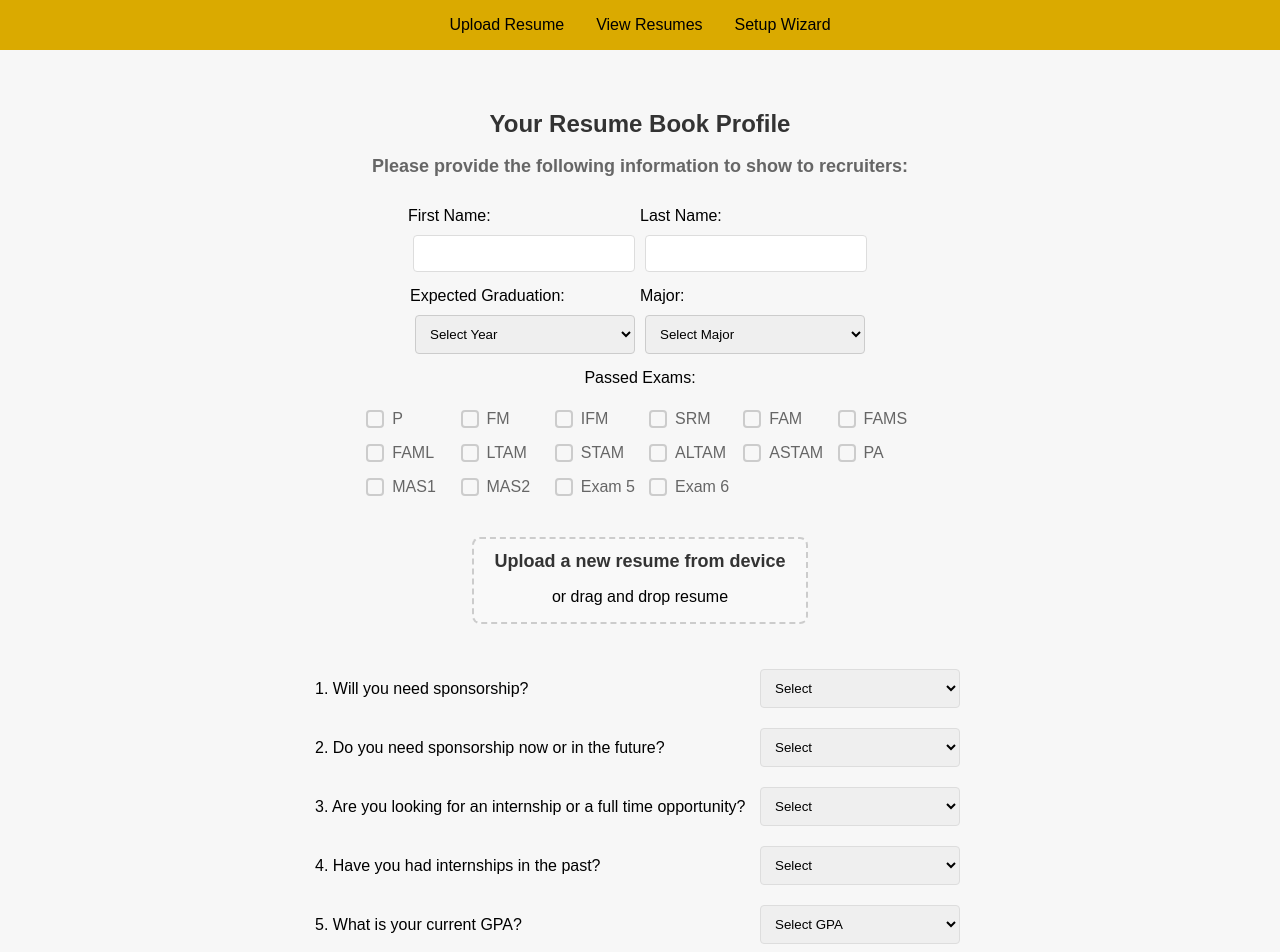
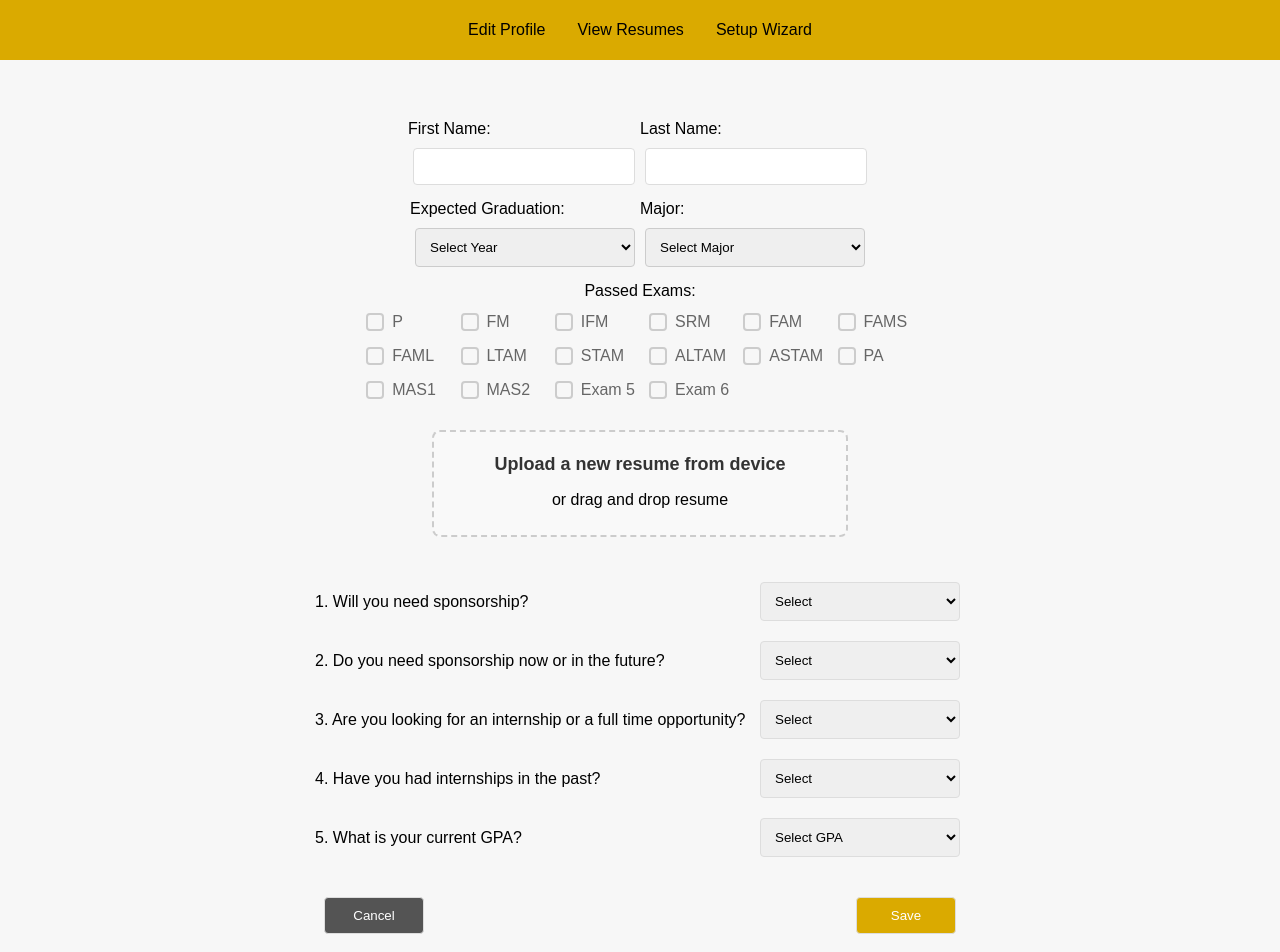
Before and after one commit to xipengwang-alex/Resume-Viewer, a React (Create React App) app in the folder client/: page /upload in a window 1280 px wide. Shown: the top 952 px of the page. Built offline with nearby package versions, Linux system fonts and the light colour scheme.

Commit message:
Visual Changes to Profile Edit

```diff
--- a/client/src/App.js
+++ b/client/src/App.js
@@ -32,7 +32,7 @@ function WithTopBarLayout() {
         <div className="App">
             <nav className="topbar">
                 <ul>
-                    <li><Link to="/upload">Upload Resume</Link></li>
+                    <li><Link to="/upload">Edit Profile</Link></li>
                     <li><Link to="/resumes">View Resumes</Link></li>
                     <li><Link to="/setup">Setup Wizard</Link></li>
                 </ul>
--- a/client/src/Setup.css
+++ b/client/src/Setup.css
@@ -16,15 +16,23 @@
   }
 
 
-  .navigation-container {
+  .navigation-container.setup{
     position: fixed;
-    bottom: 80px; /* Adjust distance from bottom */
+    bottom: 40px; /* Adjust distance from bottom */
     left: 50%;
     transform: translateX(-50%);
     display: flex;
     justify-content: center;
     align-items: center;
     gap: 200px; /* Space between buttons and the step indicator */
+  }
+
+
+  .navigation-container.edit{
+    display: flex;
+    justify-content: center;
+    align-items: center;
+    gap: 422px; /* Space between buttons and the step indicator */
   }
 
 
@@ -51,7 +59,7 @@
     grid-template-columns: repeat(6, 1fr); /* Create six columns */
     grid-template-rows: repeat(3, 1fr); /* Create three rows */
     gap: 10px; /* Space between grid items */
-    margin: 20px 0; /* Space above and below the grid */
+    margin: 10px 0; /* Space above and below the grid */
   }
 
   .exam-checkbox {
@@ -130,8 +138,9 @@
   .resume-upload-area {
     border: 2px dashed #ccc;
     border-radius: 8px;
-    padding-left: 20px;
-    padding-right: 20px;
+    padding: 10px;
+    padding-left: 60px;
+    padding-right: 60px;
     text-align: center;
     background-color: #f9f9f9;
     transition: background-color 0.3s ease;
--- a/client/src/SetupProgressBar.js
+++ b/client/src/SetupProgressBar.js
@@ -1,7 +1,7 @@
 import React from 'react';
 
 function SetupProgressBar({ currentStep, totalSteps }) {
-  const percentage = ((currentStep - 1) / (totalSteps - 1)) * 100 +1;
+  const percentage = Math.min(((currentStep - 1) / (totalSteps - 1)) * 100 + 25, 100);
 
   return (
     <div className="progress-bar-container">
--- a/client/src/SetupWizard.js
+++ b/client/src/SetupWizard.js
@@ -1,6 +1,5 @@
 import React, { useState } from 'react';
 import { useNavigate } from 'react-router-dom';
-import axios from 'axios';
 import SetupProgressBar from './SetupProgressBar';
 import Setup1 from './Setup1';
 import Setup2 from './Setup2';
@@ -31,9 +30,10 @@ function SetupWizard() {
   };
 
   const handleEditProfile = () => {
-    navigate('/edit');
+    navigate('/upload');
   };
 
+  // eslint-disable-next-line no-unused-vars
   const handleSubmit = async () => {
     // Submit your final form data to the server
   };
@@ -47,7 +47,7 @@ function SetupWizard() {
       {currentStep === 4 && <Setup4 formData={formData} setFormData={setFormData} />}
       {/* ... other conditional steps if any ... */}
 
-      <div className="navigation-container">
+      <div className="navigation-container setup">
         {currentStep > 1 && currentStep < totalSteps && (
           <button className="button black" onClick={prevStep}>Back</button>
         )}
--- a/client/src/UploadPage.js
+++ b/client/src/UploadPage.js
@@ -1,10 +1,8 @@
 import React, { useState } from 'react';
-import Upload from './Upload';
 import Setup2 from './Setup2';
 import Setup3 from './Setup3';
 
 function UploadPage() {
-    const [currentStep, setCurrentStep] = useState(1);
     const [formData, setFormData] = useState({
       // Initialize your form data structure here
     });
@@ -15,6 +13,7 @@ function UploadPage() {
             <Setup2
             formData={formData}
             setFormData={setFormData}
+            header={0}
             className="upload-page-content"
             />
             <Setup3
@@ -23,6 +22,11 @@ function UploadPage() {
             header={0}
             className="upload-page-content"
             />
+
+            <div className="navigation-container edit">
+                <button className="button black">Cancel</button>
+                <button className="button gold">Save</button>
+            </div>
         </div>
     );
 }
--- a/client/src/styles.css
+++ b/client/src/styles.css
@@ -123,7 +123,7 @@ button {
 
 .topbar {
     width: 100%;
-    height: 50px;
+    height: 60px;
     background-color: #DAAA00;
     display: flex;
     justify-content: space-around;
```
Also changed, not shown: client/src/LoginPage.js (added, +59 -0 lines), client/src/loginRoutes.js (added, +35 -0 lines).
